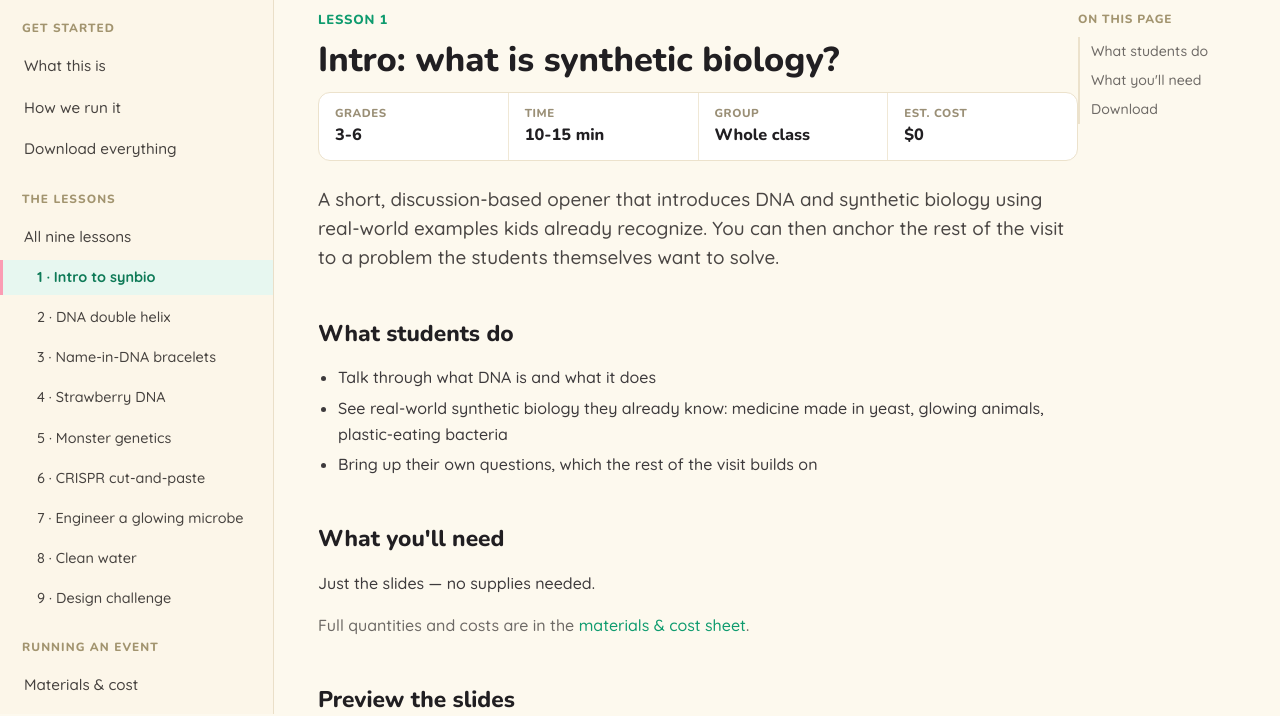
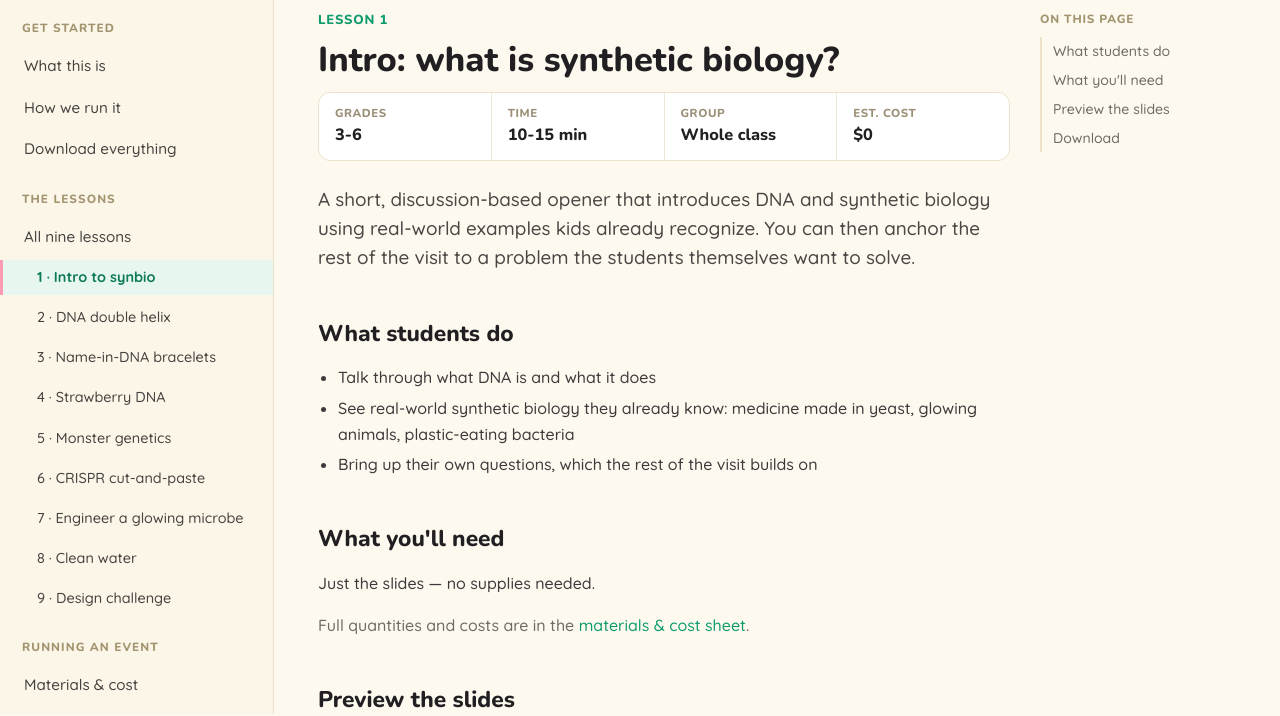
Before and after one commit to genehackers-education/genehackers-education.github.io, a plain HTML site: page lesson-1.html in a window 1280 px wide. Shown: the part 86-802 px from the top of the page. Drawn offline with Linux system fonts and the light colour scheme.

Commit message:
Update table of contents and navigation links

```diff
--- a/lesson-1.html
+++ b/lesson-1.html
@@ -59,7 +59,7 @@
 <p class="muted">The facilitator script and printable worksheets for this lesson live in the <a href="download.html">full toolkit</a>.</p>
 <hr><p><span></span> &nbsp;&nbsp; <a href="lesson-2.html">Build-a-DNA double helix &rarr;</a></p>
       </main>
-      <aside class="toc"><div class="th">On this page</div><a href="#do">What students do</a><a href="#need">What you'll need</a><a href="#get">Download</a></aside>
+      <div class="toc-rail" data-lock-until="preview"><aside class="toc"><div class="th">On this page</div><a href="#do">What students do</a><a href="#need">What you'll need</a><a href="#preview">Preview the slides</a><a href="#get">Download</a></aside></div>
     </div>
   </div>
   <footer>
```
